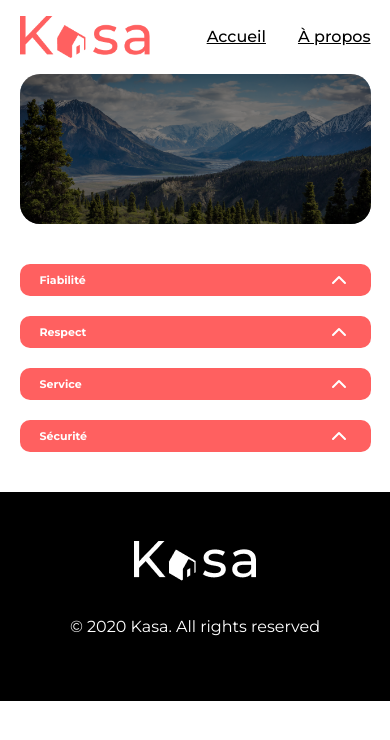
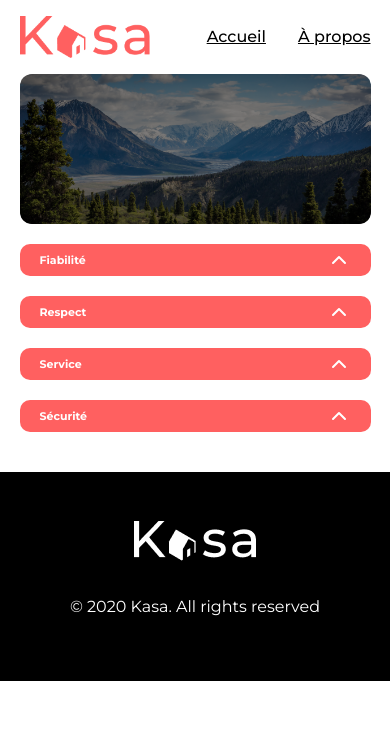
Before and after one commit to johannlacroix/kasa_app_OCR7, a React (Vite) app: page /about in a window 390 px wide. Shown: the top 740 px of the page. Built offline with nearby package versions, Linux system fonts and the light colour scheme.

Commit message:
fix about responsive

```diff
--- a/src/components/Banner/Banner.module.scss
+++ b/src/components/Banner/Banner.module.scss
@@ -25,7 +25,7 @@
   .bg {
     width: 100%;
     height: 100%;
-    border-radius: 20px;
+    border-radius: 10px;
   }
 
   .overlay {
--- a/src/styles/index.scss
+++ b/src/styles/index.scss
@@ -170,6 +170,11 @@ body {
 	margin-right: auto;
 	width: 90%;
 	max-width: 1100px;
+
+@media (max-width:variables.$mobile) {
+	margin-top:20px;
+}
+
 }
 
 // Page FicheLogement
```
